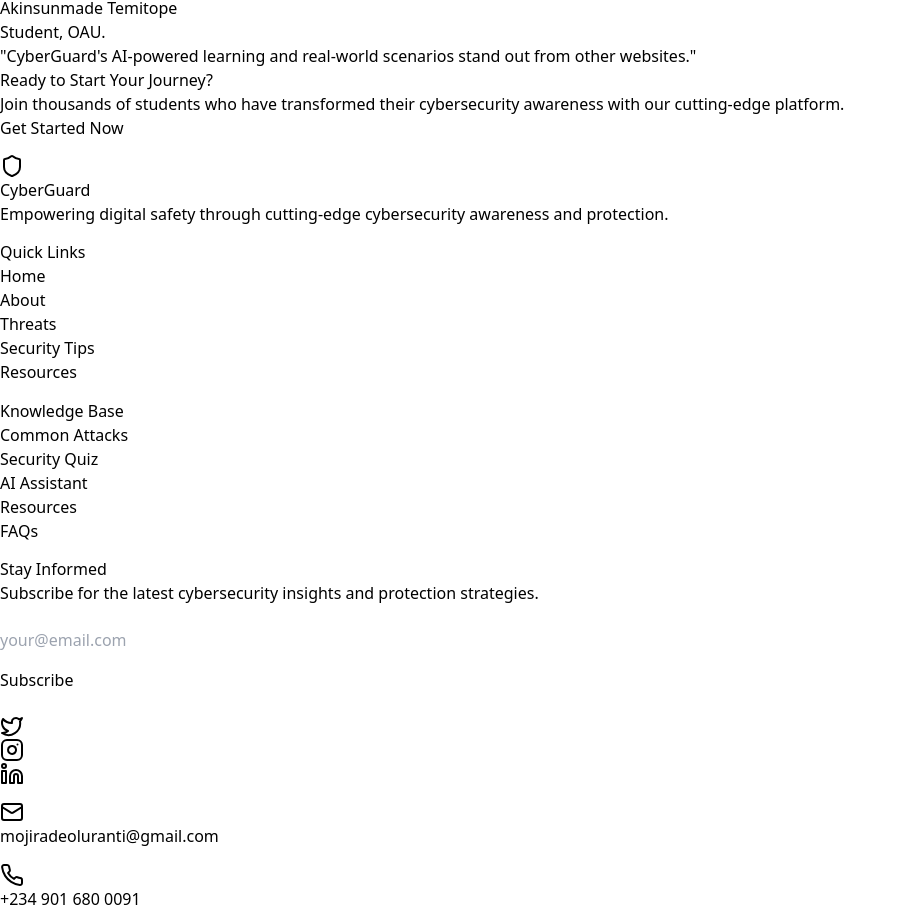
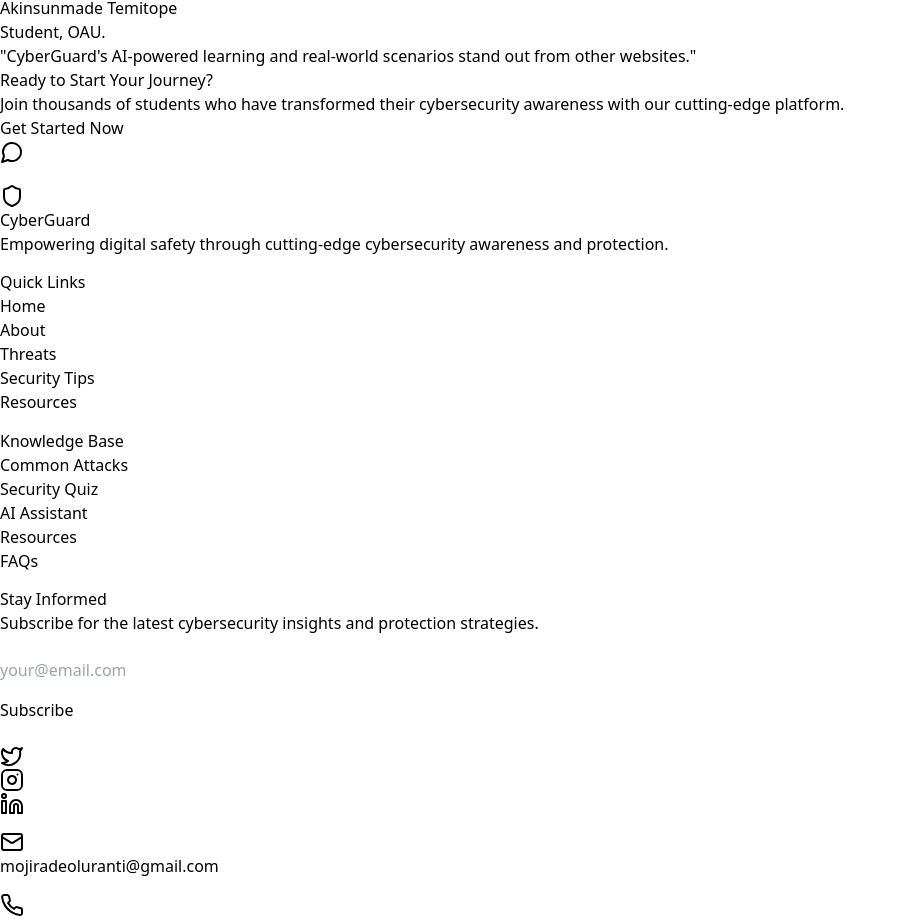
Before and after one commit to Enoch208/CyberGuard, a React (Vite) app: page / in a window 1280 px wide. Shown: the part 2812-3733 px from the top of the page, without its empty margins (0-907 px from the left). Built offline with nearby package versions, Linux system fonts and the light colour scheme.

Commit message:
added AI

```diff
--- a/src/pages/Home.jsx
+++ b/src/pages/Home.jsx
@@ -1,5 +1,5 @@
 import React, { useState } from 'react';
-import { Shield, Book, Brain, Users, ChevronRight, Sun, Moon, ShieldCheck, Trophy, Lock, Eye } from 'lucide-react';
+import { Shield, Book, Brain, Users, ChevronRight, Sun, Moon, ShieldCheck, Trophy, Lock, Eye, MessageCircle } from 'lucide-react';
 import Footer from '../components/Footer';
 import { useTheme } from '../context/ThemeContext';
 import { Link } from 'react-router-dom';
@@ -8,6 +8,7 @@
   const { darkMode, setDarkMode } = useTheme();
   const [mousePosition, setMousePosition] = useState({ x: 0, y: 0 });
   const [isHovering, setIsHovering] = useState(false);
+  const [isChatOpen, setIsChatOpen] = useState(false);
 
   // Track mouse position for gradient effect
   const handleMouseMove = (e) => {
@@ -304,6 +305,24 @@
         </div>
       </section>
 
+      {/* Chat Button */}
+      <div className="fixed bottom-5 right-5 z-50">
+        <button
+          onClick={() => setIsChatOpen(!isChatOpen)}
+          className={`flex items-center justify-center w-12 h-12 rounded-full bg-gradient-to-r from-cyan-400 to-blue-500 text-white shadow-lg transition-transform transform hover:scale-110`}
+          aria-label="Chat with us"
+        >
+          <MessageCircle className="w-6 h-6" />
+        </button>
+        {isChatOpen && (
+          <div className="absolute right-0 mt-2 w-64 bg-white dark:bg-gray-800 rounded-lg shadow-lg p-4">
+            <h3 className="font-semibold text-lg">Chat with us!</h3>
+            <p className="text-sm text-gray-600 dark:text-gray-300">How can we assist you today?</p>
+            {/* Chat input or options can be added here */}
+          </div>
+        )}
+      </div>
+
       <Footer />
     </div>
   );
```
